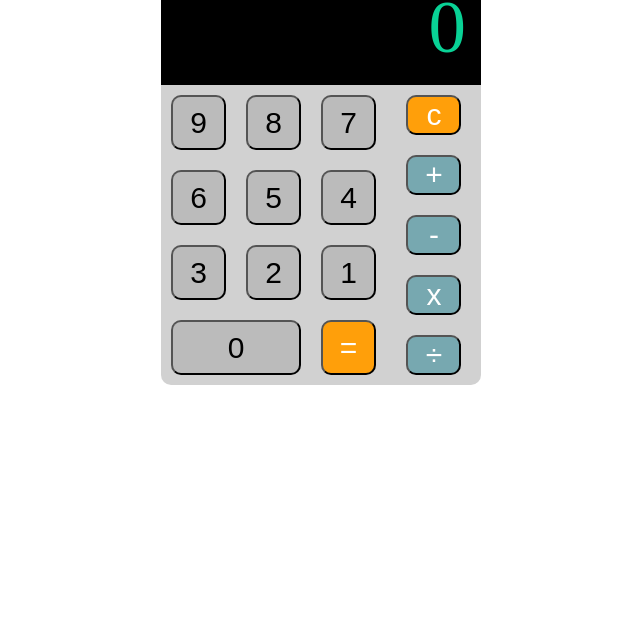
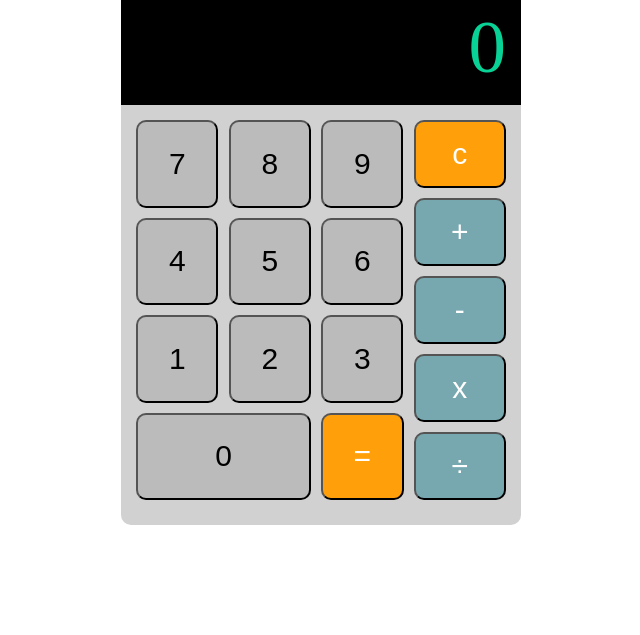
Before and after one commit to aniellonigrocogliano/htmlcss-simple-calculator, a plain HTML site: page index.html in a window 1280 px wide. Shown: the part 165-800 px from the top of the page, without its empty margins (319-959 px from the left). Drawn offline with Linux system fonts and the light colour scheme; a web font is replaced by a local one.

Commit message:
fix: correzione

```diff
--- a/css/style.css
+++ b/css/style.css
@@ -9,10 +9,10 @@
 body {}
 
 .container {
-    width: 25%;
+    width: 400px;
     margin: 0 auto;
     background-color: #D1D1D1;
-    margin-top: 30px;
+    margin-top: 50px;
     border-radius: 10px;
 
 }
@@ -30,68 +30,64 @@ body {}
     text-align: end;
     font-family: 'Seven Segment';
 }
-button{
+
+button {
     border-radius: 10px;
+    align-items: stretch;
 }
 
 .tastiera {
+
     display: flex;
-    flex-flow: column wrap;
-    flex-direction: row;
-    flex-wrap: nowrap;
+    padding: 15px;
 }
 
 .numeri {
     display: flex;
-    flex-direction: row;
     flex-wrap: wrap;
+    justify-content: space-between;
+    width: 75%;
 }
 
 .num {
-    background-color: #BBBBBB;
-color: #000000;
     font-weight: 300;
     font-size: 30px;
-    margin: 10px;
-    height: 55px;
-    width: 55px;
+    margin-right: 10px;
+    margin-bottom: 10px;
+    padding: 15px;
+    width: calc(100% / 3 - 10px);
 
 }
 
 .operatori {
     display: flex;
-    flex-direction: row;
-    justify-content: center;
+    justify-content: space-between;
     flex-wrap: wrap;
-
+    width: 25%;
 }
 
-.opo {
+.orange {
     background-color: #FF9F0A;
     color: white;
+}
+
+.azzurro {
+    background-color: #77A8B0;
+    color: white;
+}
+
+.grigio {
+    background-color: #BBBBBB;
+    color: #000000;
+}
+
+.ope {
     font-weight: 300;
     font-size: 30px;
-
+    margin-bottom: 10px;
+    padding: 15px;
+    width: 100%;
 }
-.opa {
-    background-color: #77A8B0;
-    color: white;
-    font-weight: 300;
-    font-size: 30px;
-
+.btn0 {
+    flex-grow: 1;
 }
-.quadrato{
-    margin: 10px;
-    height: 55px;
-    width: 55px;
-}
-
-.rettangolo{
-    margin: 10px;
-    height: 40px;
-    width: 55px;
-}
-.btn0{
-    height: 55px;
-    width: 130px;
-}
--- a/index.html
+++ b/index.html
@@ -23,30 +23,29 @@
             <!-- tastiera -->
             <div class="tastiera">
                 <div class="numeri">
-                    <button class="num quadrato">9</button>
-                    <button class="num quadrato">8</button>
-                    <button class="num quadrato">7</button>
-                    <button class="num quadrato">6</button>
-                    <button class="num quadrato">5</button>
-                    <button class="num quadrato">4</button>
-                    <button class="num quadrato">3</button>
-                    <button class="num quadrato">2</button>
-                    <button class="num quadrato">1</button>
-                    <button class="num btn0">0</button>
-                    <button class="opo quadrato">=</button>
+                    <button class="num grigio">7</button>
+                    <button class="num grigio">8</button>
+                    <button class="num grigio">9</button>
+                    <button class="num grigio">4</button>
+                    <button class="num grigio">5</button>
+                    <button class="num grigio">6</button>
+                    <button class="num grigio">1</button>
+                    <button class="num grigio">2</button>
+                    <button class="num grigio">3</button>
+                    <button class="num grigio btn0">0</button>
+                    <button class="num orange">=</button>
 
 
                 </div>
                 <div class="operatori">
-                    <button class="opo rettangolo">c</button>
-                    <button class="opa rettangolo">+</button>
-                    <button class="opa rettangolo">-</button>
-                    <button class="opa rettangolo">x</button>
-                    <button class="opa rettangolo">÷</button>
+                    <button class="ope orange">c</button>
+                    <button class="ope azzurro">+</button>
+                    <button class="ope azzurro">-</button>
+                    <button class="ope azzurro">x</button>
+                    <button class="ope azzurro">÷</button>
                 </div>
 
             </div>
-
         </div>
     </main>
 
```
